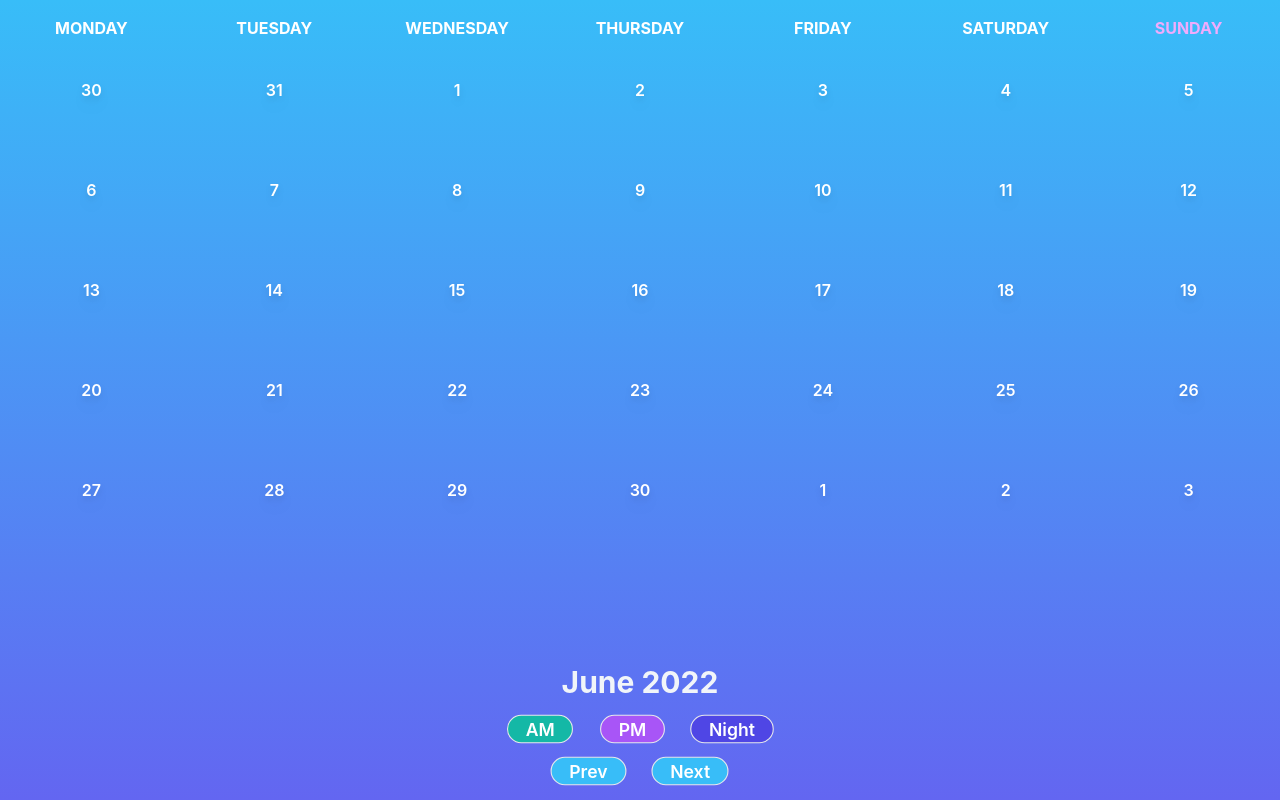
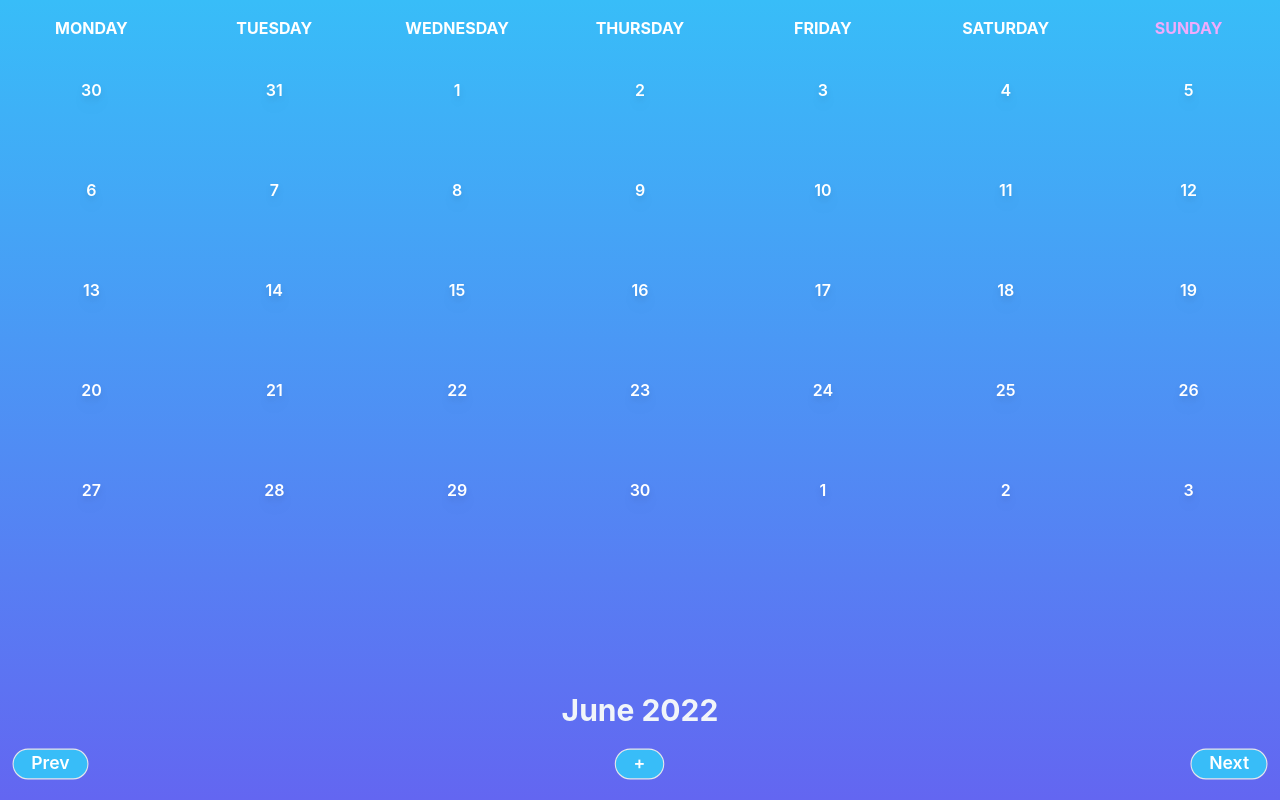
Before and after one commit to tamminh2003/sophie-calendar, a React (Create React App) app in the folder client/: page / in a window 1280 px wide. Built offline with nearby package versions, Linux system fonts and the light colour scheme; no server answers.

Commit message:
Added Middle Control button

```diff
--- a/client/src/components/ControlButtons.js
+++ b/client/src/components/ControlButtons.js
@@ -1,28 +1,49 @@
+import { useState } from 'react';
 import * as _Date from 'date-fns';
 import * as Comps from '.';
+import { Button, Dialog } from '@mui/material';
+import { getStyle } from '../utils';
 
 
-const ControlButtons = function ({ date, setDate }) {
+const ControlButtons = function ({ date, setDate, mode, setMode }) {
+  const [modeSelect, setModeSelect] = useState(false);
+  function handleCloseModeSelect(e) { setModeSelect(false); }
+  function handleOpenModeSelect(e) { setModeSelect(true); }
   function handlePrevClick(e) { setDate(_Date.addMonths(date, -1)); }
   function handleNextClick(e) { setDate(_Date.addMonths(date, 1)); }
 
-  const className = "select-none text-white mx-4 px-4 rounded-full border font-semibold transform duration-75 active:bg-opacity-50 scale-110 cursor-default";
+  const buttonStyle = {
+    other: "select-none cursor-default",
+    font: "text-white font-semibold",
+    size: "mx-4 px-4 h-7 scale-110",
+    border: "border rounded-full",
+    transform: "transform duration-75 active:bg-opacity-50"
+  }
 
   return (
     <div className="absolute bottom-0 w-screen">
+
       <Comps.DatePicker date={date} setDate={setDate} />
-      <div className="flex justify-center my-4">
-        <div className={`${className} bg-teal-500`}>AM</div>
-        <div className={`${className} bg-purple-500`}>PM</div>
-        <div className={`${className} bg-indigo-600`}>Night</div>
+
+      <div className="flex justify-between h-10 my-4">
+        <div className="my-auto">
+          <div className={`${getStyle(buttonStyle)} bg-sky-400 `} onClick={handlePrevClick}>Prev</div>
+        </div>
+        <div className="my-auto">
+          <div className={`${getStyle(buttonStyle)} bg-sky-400 relative`}><span className="h-2 my-auto select-none" onClick={handleOpenModeSelect}>+</span></div>
+        </div>
+        <Dialog open={modeSelect} onClose={handleCloseModeSelect}>
+          <Button onClick={() => { setMode('am'); handleCloseModeSelect(); }}>AM</Button>
+          <Button onClick={() => { setMode('pm'); handleCloseModeSelect(); }}>PM</Button>
+          <Button onClick={() => { setMode('night'); handleCloseModeSelect(); }}>Night</Button>
+          <Button onClick={() => { setMode('delete'); handleCloseModeSelect(); }}>Delete</Button>
+        </Dialog>
+        <div className="my-auto">
+          <div className={`${getStyle(buttonStyle)} bg-sky-400`} onClick={handleNextClick}>Next</div>
+        </div>
       </div>
-      <div className="flex justify-center my-4">
-        <div className={`${className} bg-sky-400`} onClick={handlePrevClick}>Prev</div>
-        <div className={`${className} bg-sky-400`} onClick={handleNextClick}>Next</div>
-      </div>
-
     </div>
-  )
+  );
 }
 
 export default ControlButtons
```
